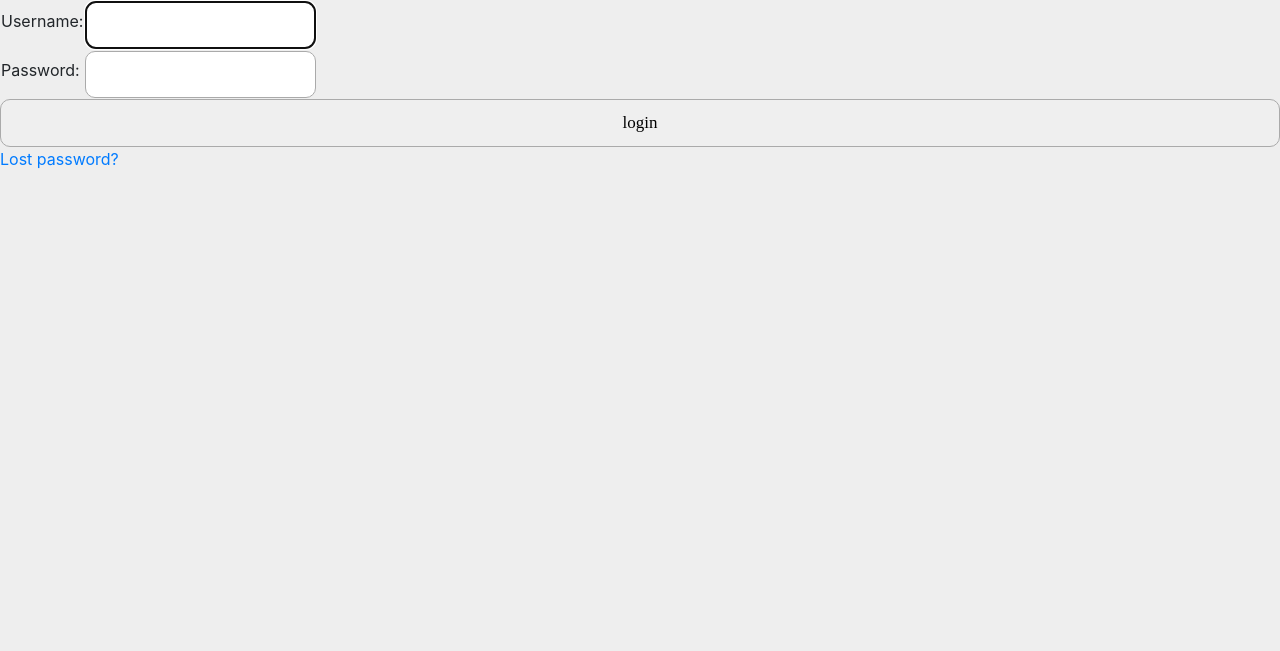
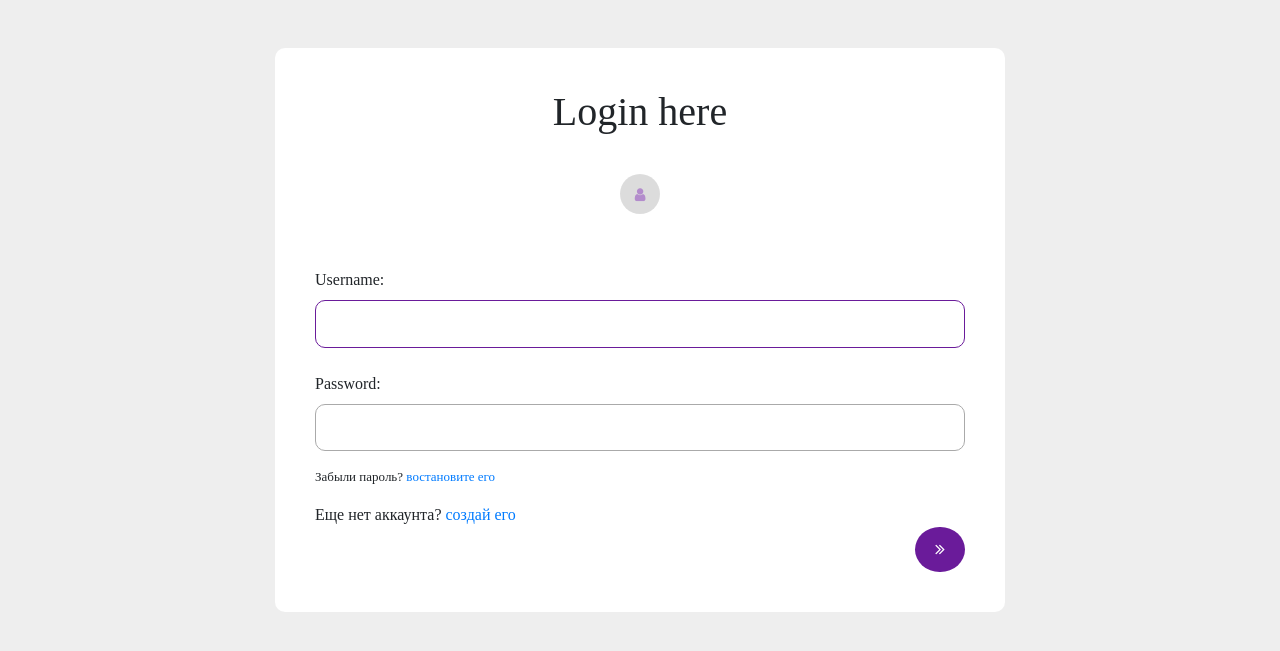
Before and after one commit to DegtyarevEvgeniy/BeFreela, a Django app: page /accounts/login/ in a window 1280 px wide. Shown: the top 651 px of the page. Run offline with Django 4.2, Linux system fonts and the light colour scheme; some libraries are stand-ins or nearby versions.

Commit message:
change login.html html view

```diff
--- a/bizopt/BO/templates/registration/login.html
+++ b/bizopt/BO/templates/registration/login.html
@@ -1,5 +1,6 @@
 <!doctype html>
 <html>
+
 <head>
 	<meta charset='utf-8'>
 	<meta name='viewport' content='width=device-width, initial-scale=1'>
@@ -45,10 +46,6 @@ input {
 
 		input.invalid {
 			border: 1px solid #e03a0666
-}
-
-.tab {
-	display: none
 		}
 
 		button {
@@ -119,7 +116,48 @@ button:focus {
 		}
 	</style>
 </head>
-{% block content %}
+
+<body oncontextmenu='return false' class='snippet-body'>
+
+	<div class="container mt-5">
+		<div class="row d-flex justify-content-center align-items-center">
+			<div class="col-md-8">
+				<form method="post" id="regForm" action="{% url 'login' %}">
+					<h1 id="redistration"> Login here</h1>
+					<div class="all-steps" id="all-steps">
+						<a href="">
+							<span class="step">
+								<i class="fa fa-user"></i>
+							</span>
+						</a>
+					</div>
+
+					<div class="tab">
+						<p>
+							<br>
+							{{ form.username.label_tag }}
+							{{ form.username }}
+							<br>
+							<br>
+							{{ form.password.label_tag }}
+							{{ form.password }}
+						</p>
+						<p style="font-size: small;">Забыли пароль? <a href="{% url 'password_reset' %}">востановите
+								его</a></p>
+						<h7>Еще нет аккаунта? <a href="../signin.html">создай его</a></h7>
+					</div>
+					<div style="overflow: auto;" id="nextprevious">
+						<div style="float: right;">
+							{% csrf_token %}
+							<button type="submit" id="nextBtn" value="login">
+								<i class="fa fa-angle-double-right"></i>
+							</button>
+						</div>
+					</div>
+				</form>
+			</div>
+		</div>
+	</div>
 
 	{% if form.errors %}
 	<p>Your username and password didn't match. Please try again.</p>
@@ -134,95 +172,9 @@ button:focus {
 	{% endif %}
 	{% endif %}
 
-<form method="post" action="{% url 'login' %}">
-{% csrf_token %}
-<table>
+	{# Assumes you setup the password_reset view in your URLconf #}
+</body>
+<script type='text/javascript' src='https://stackpath.bootstrapcdn.com/bootstrap/4.4.1/js/bootstrap.bundle.min.js'>
+</script>
 
-<tr>
-  <td>{{ form.username.label_tag }}</td>
-  <td>{{ form.username }}</td>
-</tr>
-
-<tr>
-  <td>{{ form.password.label_tag }}</td>
-  <td>{{ form.password }}</td>
-</tr>
-</table>
-
-<input type="submit" value="login" />
-<input type="hidden" name="next" value="{{ next }}" />
-</form>
-
-{# Assumes you setup the password_reset view in your URLconf #}
-<p><a href="{% url 'password_reset' %}">Lost password?</a></p>
-
-{% endblock %}
-<script type='text/javascript' src='https://stackpath.bootstrapcdn.com/bootstrap/4.4.1/js/bootstrap.bundle.min.js'></script>
-<script type='text/Javascript'>
-let currentTab = 0;
-document.addEventListener("DOMContentLoaded", function (event) {
-
-
-	showTab(currentTab);
-
-});
-
-function showTab(n) {
-    let x = document.getElementsByClassName("tab");
-    x[n].style.display = "block";
-	if (n == 0) {
-		document.getElementById("prevBtn").style.display = "none";
-	} else {
-		document.getElementById("prevBtn").style.display = "inline";
-	}
-	if (n == (x.length - 1)) {
-		document.getElementById("nextBtn").innerHTML = '<i class="fa fa-angle-double-right"></i>';
-	} else {
-		document.getElementById("nextBtn").innerHTML = '<i class="fa fa-angle-double-right"></i>';
-	}
-	fixStepIndicator(n)
-}
-
-function nextPrev(n) {
-	var x = document.getElementsByClassName("tab");
-	if (n == 1 && !validateForm()) return false;
-	x[currentTab].style.display = "none";
-	currentTab = currentTab + n;
-	if (currentTab === x.length) {
-        window.location='../';
-	}
-	showTab(currentTab);
-}
-
-function validateForm() {
-    let x, y, i, p1, p2, valid = true;
-    x = document.getElementsByClassName("tab");
-	y = x[currentTab].getElementsByTagName("input");
-    p1 = document.getElementById("password").value;
-    p2 = document.getElementById("sug_password").value;
-	for (i = 0; i < y.length; i++) {
-		if (y[i].value == "") {
-			y[i].className += " invalid";
-			valid = false;
-		}
-	}
-    if(p1 != p2){
-        alert("Пароли не совпадают")
-        valid = false;
-    }
-	if (valid) {
-		document.getElementsByClassName("step")[currentTab].className += " finish";
-	}
-
-	return valid;
-}
-
-function fixStepIndicator(n) {
-    let i, x = document.getElementsByClassName("step");
-    for (i = 0; i < x.length; i++) {
-		x[i].className = x[i].className.replace(" active", "");
-	}
-	x[n].className += " active";
-}
-</script>
 </html>
```
Lines whose indentation alone changed are shown as unchanged.
